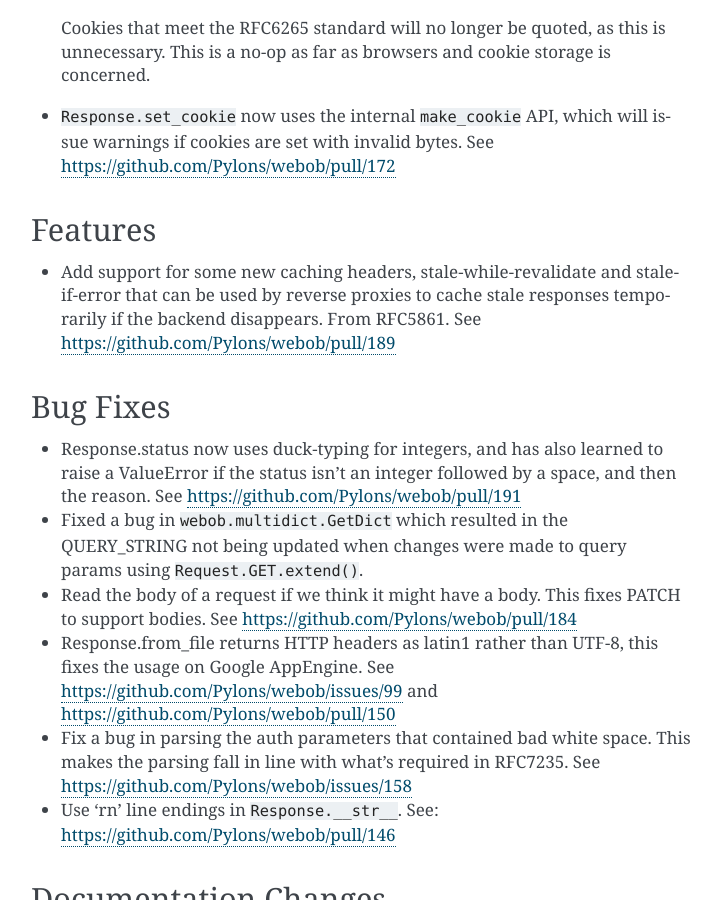
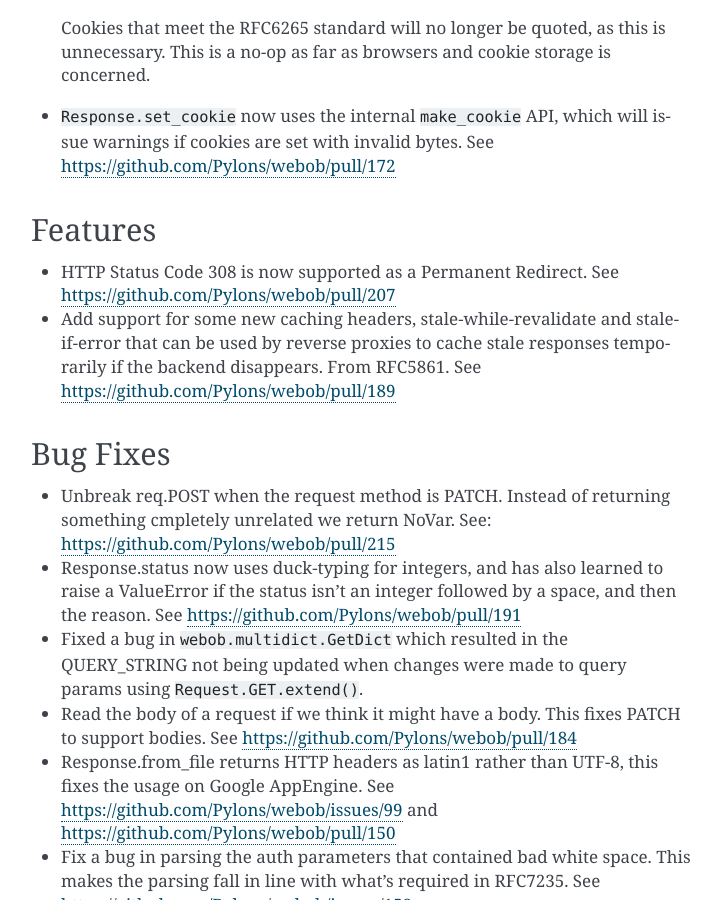
Before and after one commit to Pylons/webob, a Sphinx documentation site: the page built from docs/whatsnew-1.5.txt, in a window 1280 px wide and 900 px high, scrolled down 838 px. Shown: the whole window, without its empty margins (389-1110 px from the left). Built offline with Sphinx 7.4.7, drawn with Linux system fonts in a browser that asks for light colours.

Commit message:
Update whatsnew file

```diff
--- a/docs/whatsnew-1.5.txt
+++ b/docs/whatsnew-1.5.txt
@@ -45,6 +45,9 @@ Backwards Incompatibilities
 Features
 ~~~~~~~~
 
+- HTTP Status Code 308 is now supported as a Permanent Redirect. See
+  https://github.com/Pylons/webob/pull/207
+
 - Add support for some new caching headers, stale-while-revalidate and
   stale-if-error that can be used by reverse proxies to cache stale responses
   temporarily if the backend disappears. From RFC5861. See
@@ -52,6 +55,10 @@ Features
 
 Bug Fixes
 ~~~~~~~~~
+
+- Unbreak req.POST when the request method is PATCH. Instead of returning
+  something cmpletely unrelated we return NoVar. See:
+  https://github.com/Pylons/webob/pull/215
 
 - Response.status now uses duck-typing for integers, and has also learned to
   raise a ValueError if the status isn't an integer followed by a space, and
```
